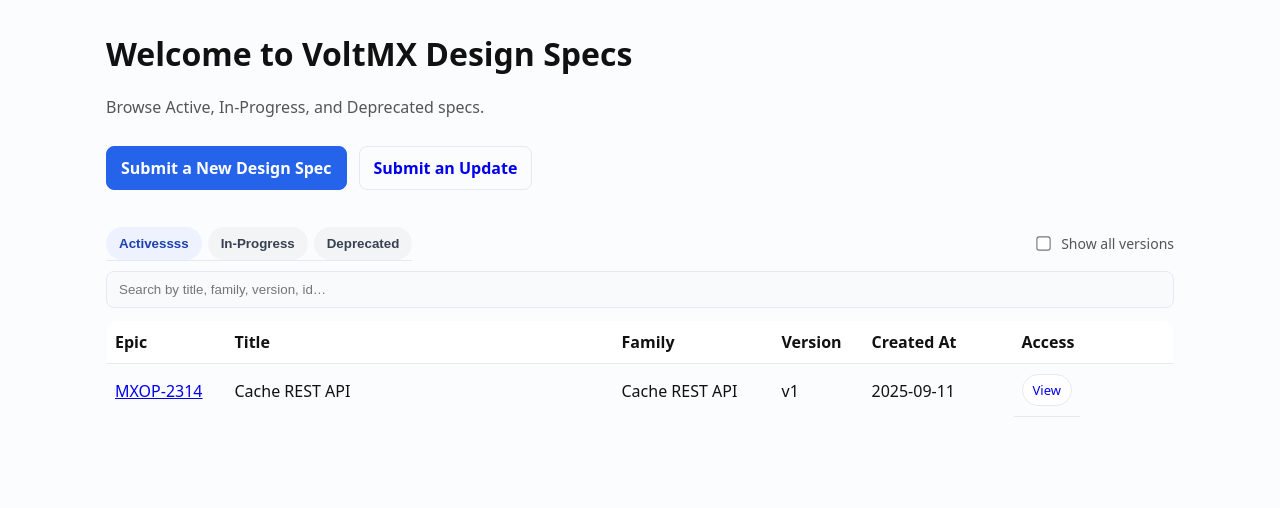
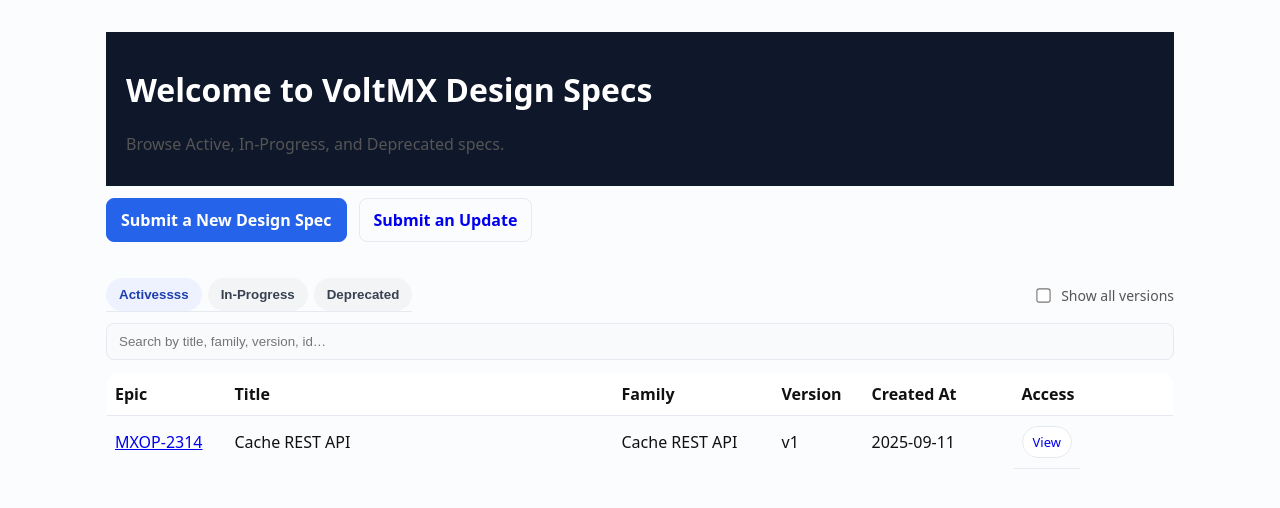
Before and after one commit to pranavwani/design-spec-v3, a Jekyll site: the page built from index.html, in a window 1280 px wide. Shown: the top 508 px of the page. Built offline with Jekyll 4.4.1, drawn with Linux system fonts in a browser that asks for light colours.

Commit message:
Test 1.3

```diff
--- a/assets/style.css
+++ b/assets/style.css
@@ -57,6 +57,32 @@
 
 /* --- Spec page header --- */
 /* --- Modern header with full meta --- */
+
+.navbar {
+  position: sticky;
+  top: 0;
+  /* stick to the top */
+  z-index: 1000;
+  /* stay above content */
+  background: #0f172a;
+  /* dark background */
+  color: white;
+  padding: 15px 20px;
+}
+
+.navbar a {
+  color: white;
+  margin-right: 20px;
+  text-decoration: none;
+}
+
+.content {
+  height: 2000px;
+  /* just to make page scroll */
+  background: linear-gradient(#f0f0f0, #ccc);
+  padding: 20px;
+}
+
 .spec-header {
   display: grid;
   grid-template-columns: auto 1fr auto;
```
